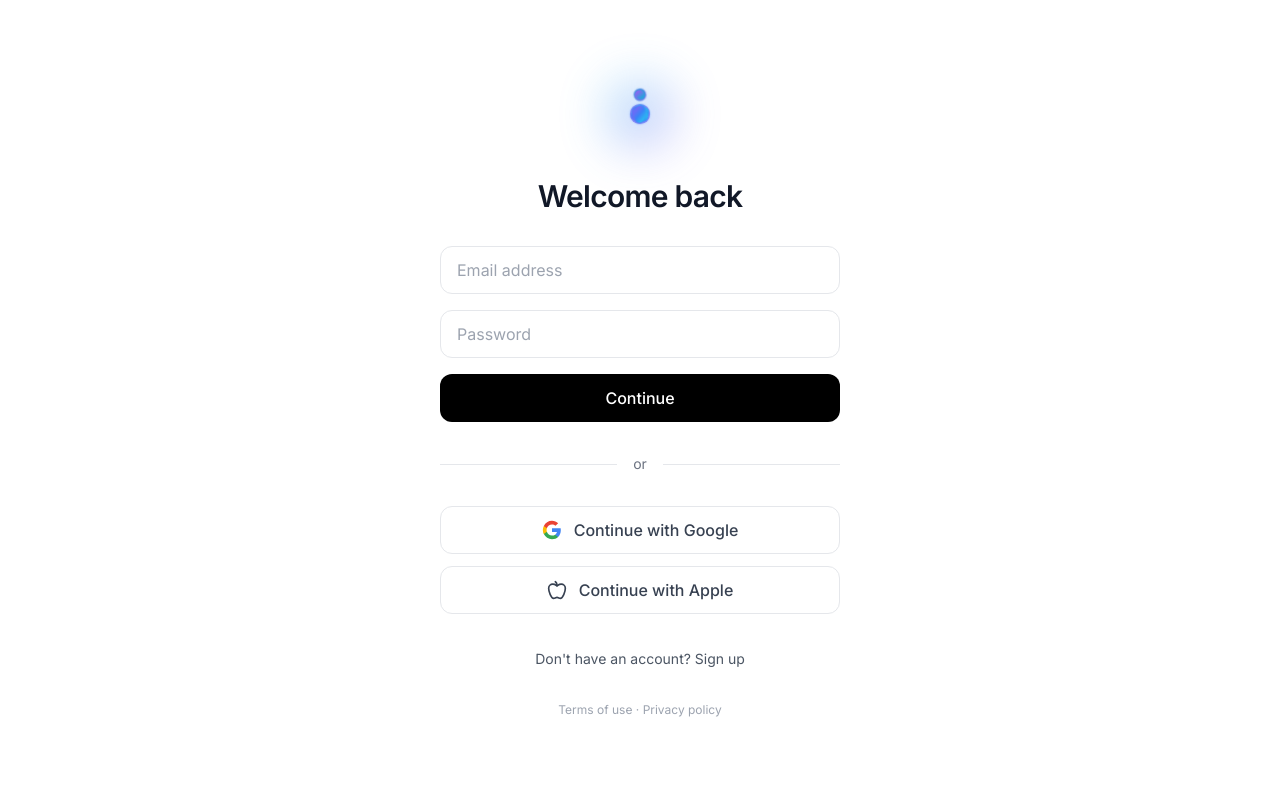
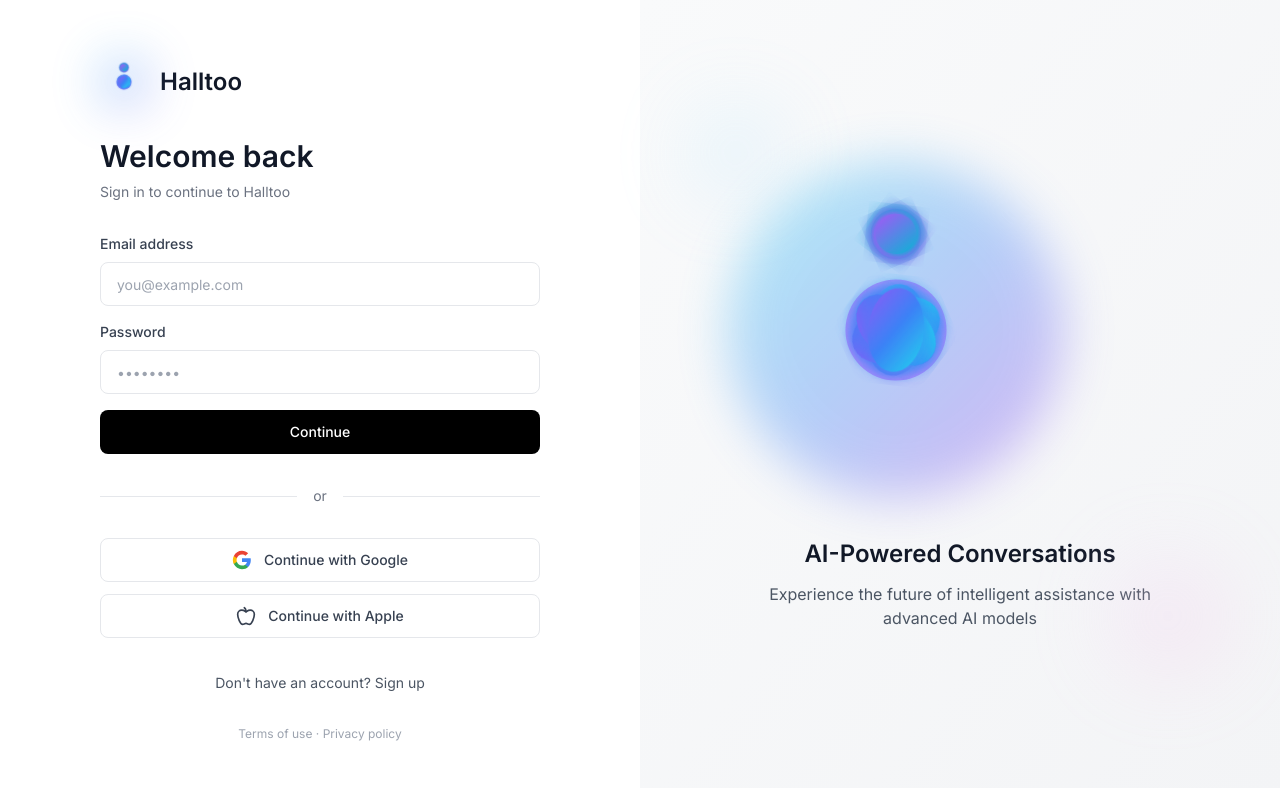
Before and after one commit to HALLTOO/halltoo, a Next.js app: page /login in a window 1280 px wide. Shown: the top 788 px of the page. Built offline with nearby package versions, Linux system fonts and the light colour scheme.

Commit message:
Redesign login page with split layout for desktop

```diff
--- a/components/auth-form.tsx
+++ b/components/auth-form.tsx
@@ -101,21 +101,24 @@ export function AuthForm({ onSuccess }: AuthFormProps) {
   };
 
   return (
-    <div className="flex min-h-screen items-center justify-center bg-white px-6 py-12">
+    <div className="flex min-h-screen">
+      {/* Left Side - Form */}
+      <div className="flex w-full lg:w-1/2 items-center justify-center bg-white px-6 py-12">
         <motion.div
-        initial={{ opacity: 0, y: 20 }}
-        animate={{ opacity: 1, y: 0 }}
+          initial={{ opacity: 0, x: -20 }}
+          animate={{ opacity: 1, x: 0 }}
           transition={{ duration: 0.6 }}
-        className="w-full max-w-[400px] space-y-8"
+          className="w-full max-w-[440px] space-y-8"
         >
           {/* Logo */}
           <motion.div
             initial={{ scale: 0.9, opacity: 0 }}
             animate={{ scale: 1, opacity: 1 }}
             transition={{ delay: 0.1, duration: 0.5 }}
-          className="flex justify-center"
+            className="flex items-center gap-3"
           >
-          <AnimatedLogo size={64} />
+            <AnimatedLogo size={48} />
+            <h1 className="text-2xl font-semibold text-gray-900">Halltoo</h1>
           </motion.div>
 
           {/* Title */}
@@ -123,11 +126,13 @@ export function AuthForm({ onSuccess }: AuthFormProps) {
             initial={{ opacity: 0 }}
             animate={{ opacity: 1 }}
             transition={{ delay: 0.2, duration: 0.5 }}
-          className="text-center"
           >
-          <h1 className="text-3xl font-semibold tracking-tight text-gray-900">
+            <h2 className="text-3xl font-semibold text-gray-900">
               {isLogin ? "Welcome back" : "Create account"}
-          </h1>
+            </h2>
+            <p className="mt-2 text-sm text-gray-500">
+              {isLogin ? "Sign in to continue to Halltoo" : "Get started with Halltoo"}
+            </p>
           </motion.div>
 
           {/* Form */}
@@ -140,37 +145,50 @@ export function AuthForm({ onSuccess }: AuthFormProps) {
           >
             {/* Email Input */}
             <div>
+              <label htmlFor="email" className="block text-sm font-medium text-gray-700 mb-2">
+                Email address
+              </label>
               <input
+                id="email"
                 type="email"
                 value={email}
                 onChange={(e) => setEmail(e.target.value)}
-              className="h-12 w-full rounded-xl border border-gray-200 bg-white px-4 text-base text-gray-900 placeholder-gray-400 transition-all focus:border-gray-400 focus:outline-none focus:ring-0"
-              placeholder="Email address"
+                className="h-11 w-full rounded-lg border border-gray-200 bg-white px-4 text-sm text-gray-900 placeholder-gray-400 transition-all focus:border-gray-400 focus:outline-none focus:ring-0"
+                placeholder="you@example.com"
                 required
               />
             </div>
 
             {/* Password Input */}
             <div>
+              <label htmlFor="password" className="block text-sm font-medium text-gray-700 mb-2">
+                Password
+              </label>
               <input
+                id="password"
                 type="password"
                 value={password}
                 onChange={(e) => setPassword(e.target.value)}
-              className="h-12 w-full rounded-xl border border-gray-200 bg-white px-4 text-base text-gray-900 placeholder-gray-400 transition-all focus:border-gray-400 focus:outline-none focus:ring-0"
-              placeholder="Password"
+                className="h-11 w-full rounded-lg border border-gray-200 bg-white px-4 text-sm text-gray-900 placeholder-gray-400 transition-all focus:border-gray-400 focus:outline-none focus:ring-0"
+                placeholder="••••••••"
                 required
               />
             </div>
 
             {/* Verification Code (Register only) */}
             {!isLogin && (
+              <div>
+                <label htmlFor="code" className="block text-sm font-medium text-gray-700 mb-2">
+                  Verification code
+                </label>
                 <div className="flex gap-2">
                   <input
+                    id="code"
                     type="text"
                     value={verificationCode}
                     onChange={(e) => setVerificationCode(e.target.value)}
-                className="h-12 flex-1 rounded-xl border border-gray-200 bg-white px-4 text-base text-gray-900 placeholder-gray-400 transition-all focus:border-gray-400 focus:outline-none focus:ring-0"
-                placeholder="Verification code"
+                    className="h-11 flex-1 rounded-lg border border-gray-200 bg-white px-4 text-sm text-gray-900 placeholder-gray-400 transition-all focus:border-gray-400 focus:outline-none focus:ring-0"
+                    placeholder="Enter code"
                     required
                   />
                   <motion.button
@@ -178,10 +196,11 @@ export function AuthForm({ onSuccess }: AuthFormProps) {
                     onClick={sendVerificationEmail}
                     disabled={loading || codeSent}
                     whileTap={{ scale: 0.98 }}
-                className="h-12 rounded-xl border border-gray-200 bg-white px-6 text-sm font-medium text-gray-700 transition-colors hover:bg-gray-50 disabled:opacity-50"
+                    className="h-11 rounded-lg border border-gray-200 bg-white px-5 text-sm font-medium text-gray-700 transition-colors hover:bg-gray-50 disabled:opacity-50"
                   >
                     {loading ? "..." : codeSent ? "Sent" : "Send"}
                   </motion.button>
+                </div>
               </div>
             )}
 
@@ -190,7 +209,7 @@ export function AuthForm({ onSuccess }: AuthFormProps) {
               <motion.div
                 initial={{ opacity: 0, y: -5 }}
                 animate={{ opacity: 1, y: 0 }}
-              className={`rounded-xl px-4 py-3 text-sm ${
+                className={`rounded-lg px-4 py-3 text-sm ${
                   message.includes("Success") || message.includes("sent")
                     ? "bg-green-50 text-green-700"
                     : "bg-red-50 text-red-700"
@@ -204,7 +223,7 @@ export function AuthForm({ onSuccess }: AuthFormProps) {
             <motion.button
               type="submit"
               whileTap={{ scale: 0.98 }}
-            className="h-12 w-full rounded-xl bg-black text-base font-medium text-white transition-all hover:bg-gray-800"
+              className="h-11 w-full rounded-lg bg-black text-sm font-medium text-white transition-all hover:bg-gray-800"
             >
               Continue
             </motion.button>
@@ -225,7 +244,7 @@ export function AuthForm({ onSuccess }: AuthFormProps) {
                 type="button"
                 onClick={() => signIn("google", { callbackUrl: "/" })}
                 whileTap={{ scale: 0.98 }}
-              className="flex h-12 w-full items-center justify-center gap-3 rounded-xl border border-gray-200 bg-white text-base font-medium text-gray-700 transition-colors hover:bg-gray-50"
+                className="flex h-11 w-full items-center justify-center gap-3 rounded-lg border border-gray-200 bg-white text-sm font-medium text-gray-700 transition-colors hover:bg-gray-50"
               >
                 <svg className="h-5 w-5" viewBox="0 0 24 24">
                   <path
@@ -251,7 +270,7 @@ export function AuthForm({ onSuccess }: AuthFormProps) {
               <motion.button
                 type="button"
                 whileTap={{ scale: 0.98 }}
-              className="flex h-12 w-full items-center justify-center gap-3 rounded-xl border border-gray-200 bg-white text-base font-medium text-gray-700 transition-colors hover:bg-gray-50"
+                className="flex h-11 w-full items-center justify-center gap-3 rounded-lg border border-gray-200 bg-white text-sm font-medium text-gray-700 transition-colors hover:bg-gray-50"
               >
                 <Apple className="h-5 w-5" />
                 Continue with Apple
@@ -292,5 +311,63 @@ export function AuthForm({ onSuccess }: AuthFormProps) {
           </motion.div>
         </motion.div>
       </div>
+
+      {/* Right Side - Animation */}
+      <div className="hidden lg:flex lg:w-1/2 items-center justify-center bg-gradient-to-br from-gray-50 to-gray-100 p-12">
+        <motion.div
+          initial={{ opacity: 0, scale: 0.9 }}
+          animate={{ opacity: 1, scale: 1 }}
+          transition={{ duration: 0.8, delay: 0.2 }}
+          className="relative"
+        >
+          {/* Large Animated Logo */}
+          <div className="relative z-10">
+            <AnimatedLogo size={320} />
+          </div>
+
+          {/* Floating Elements */}
+          <motion.div
+            animate={{
+              y: [0, -20, 0],
+              rotate: [0, 5, 0],
+            }}
+            transition={{
+              duration: 4,
+              repeat: Infinity,
+              ease: "easeInOut",
+            }}
+            className="absolute -top-12 -left-12 h-24 w-24 rounded-full bg-gradient-to-br from-cyan-200 to-blue-300 opacity-20 blur-2xl"
+          />
+          <motion.div
+            animate={{
+              y: [0, 20, 0],
+              rotate: [0, -5, 0],
+            }}
+            transition={{
+              duration: 5,
+              repeat: Infinity,
+              ease: "easeInOut",
+              delay: 1,
+            }}
+            className="absolute -bottom-12 -right-12 h-32 w-32 rounded-full bg-gradient-to-br from-purple-200 to-pink-300 opacity-20 blur-2xl"
+          />
+
+          {/* Text */}
+          <motion.div
+            initial={{ opacity: 0, y: 20 }}
+            animate={{ opacity: 1, y: 0 }}
+            transition={{ delay: 0.6, duration: 0.6 }}
+            className="mt-12 text-center"
+          >
+            <h3 className="text-2xl font-semibold text-gray-900 mb-3">
+              AI-Powered Conversations
+            </h3>
+            <p className="text-gray-600 max-w-md mx-auto">
+              Experience the future of intelligent assistance with advanced AI models
+            </p>
+          </motion.div>
+        </motion.div>
+      </div>
+    </div>
   );
 }
```
Lines whose indentation alone changed are shown as unchanged.
